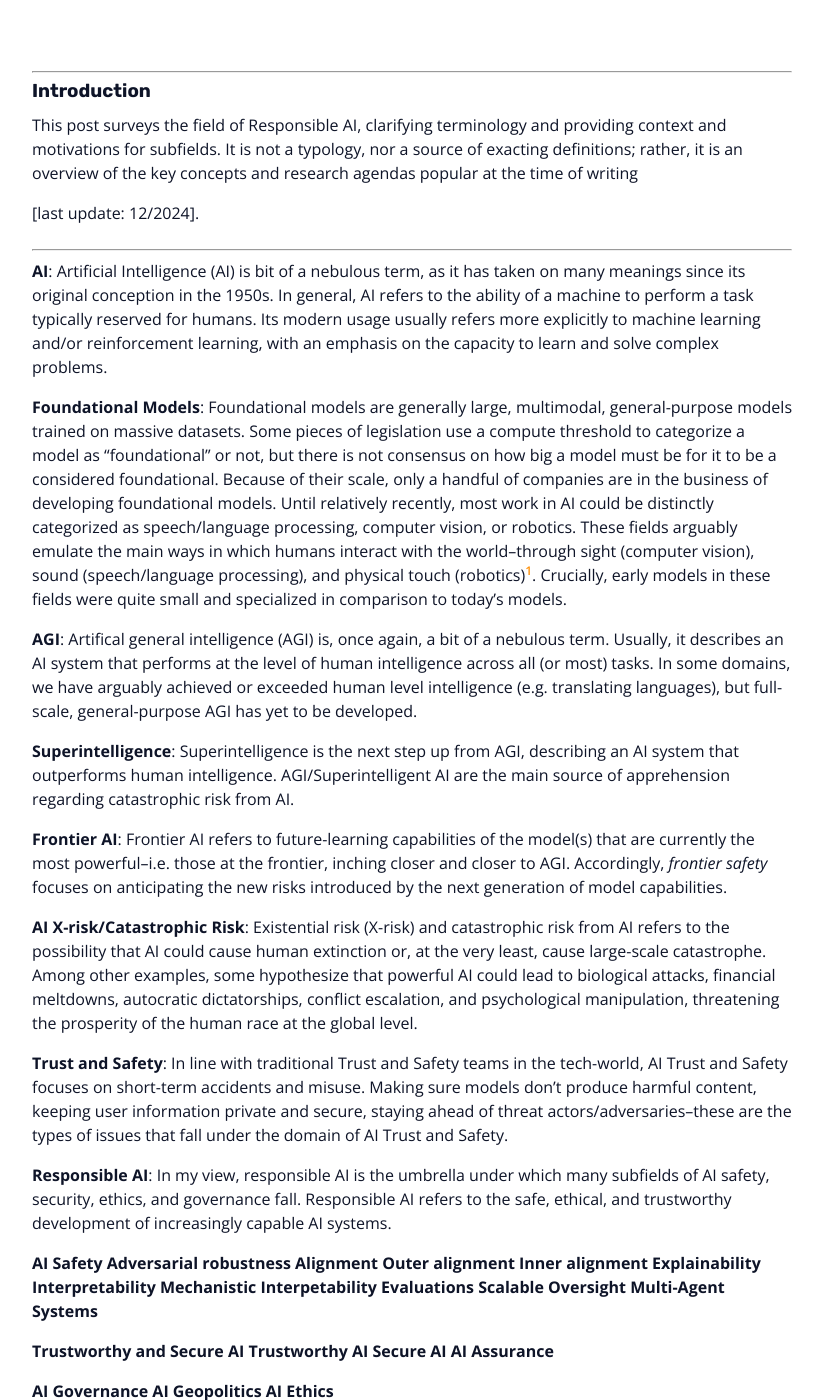
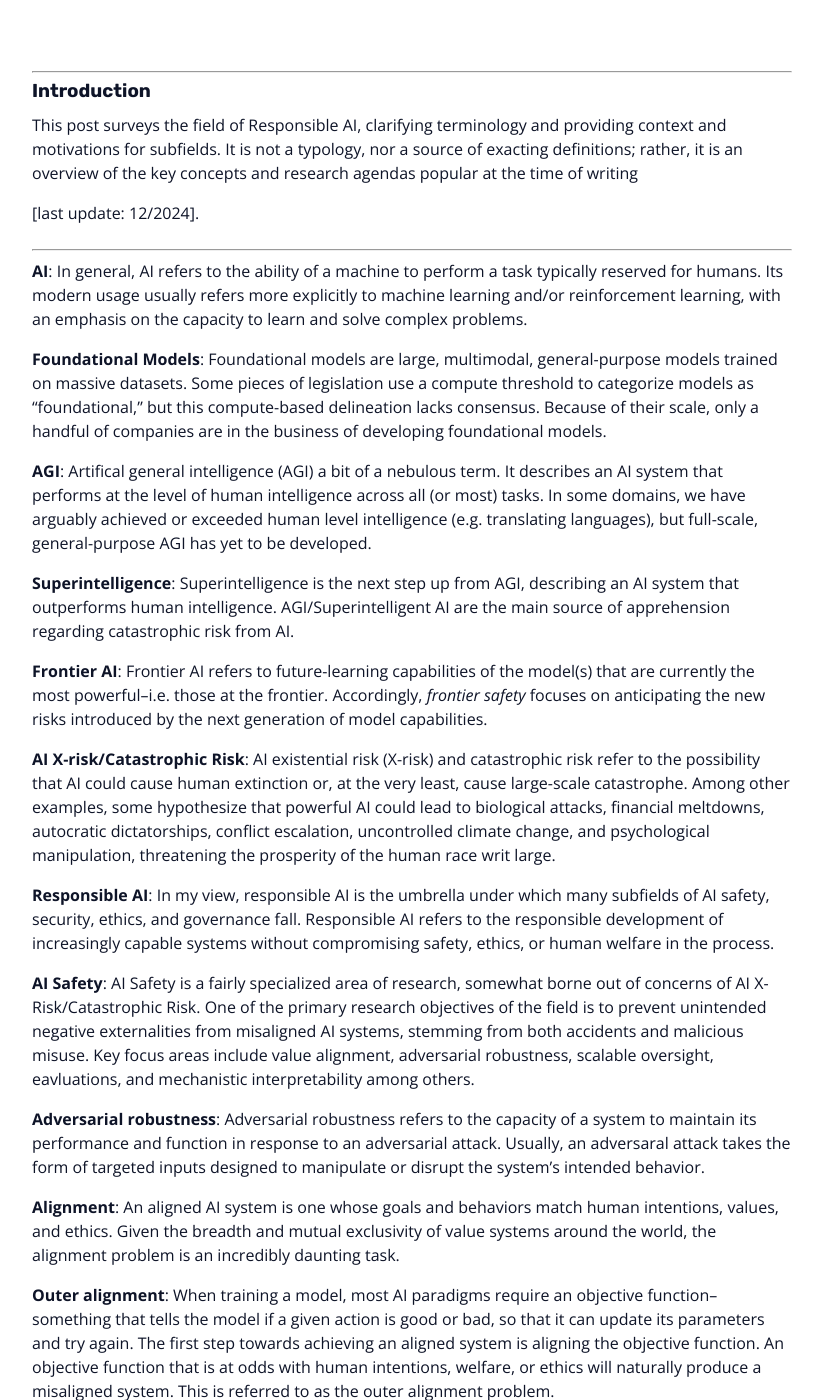
Before and after one commit to nickphayes/nickphayes.github.io, a Jekyll site: the page built from _posts/2024-12-17-definitions.md, in a window 1280 px wide and 1400 px high, scrolled down 529 px. Shown: the whole window, without its empty margins (228-1051 px from the left). Built offline with Jekyll 4.4.1, drawn with Linux system fonts in a browser that asks for light colours; some of the changed text lies outside the part shown.

Commit message:
working draft

```diff
--- a/_posts/2024-12-17-definitions.md
+++ b/_posts/2024-12-17-definitions.md
@@ -18,34 +18,39 @@ popular at the time of writing
 
 ---
 
-**AI**: Artificial Intelligence (AI) is bit of a nebulous term, as it has taken on many meanings since its original conception in the 1950s. In general, AI refers to the ability of a machine to perform a task typically reserved for humans. Its modern usage usually refers more explicitly to machine learning and/or reinforcement learning, with an emphasis on the capacity to learn and solve complex problems.
+**AI**: In general, AI refers to the ability of a machine to perform a task typically reserved for humans. Its modern usage usually refers more explicitly to machine learning and/or reinforcement learning, with an emphasis on the capacity to learn and solve complex problems.
 
-**Foundational Models**: Foundational models are generally large, multimodal, general-purpose models trained on massive datasets. Some pieces of legislation use a compute threshold to categorize a model as "foundational" or not, but there is not consensus on how big a model must be for it to be a considered foundational. Because of their scale, only a handful of companies are in the business of developing foundational models. Until relatively recently, most work in AI could be distinctly categorized as speech/language processing, computer vision, or robotics. These fields arguably emulate the main ways in which humans interact with the world--through sight (computer vision), sound (speech/language processing), and physical touch (robotics)[^a]. Crucially, early models in these fields were quite small and specialized in comparison to today's models.
+**Foundational Models**: Foundational models are large, multimodal, general-purpose models trained on massive datasets. Some pieces of legislation use a compute threshold to categorize models as "foundational," but this compute-based delineation lacks consensus. Because of their scale, only a handful of companies are in the business of developing foundational models.
 
-**AGI**: Artifical general intelligence (AGI) is, once again, a bit of a nebulous term. Usually, it describes an AI system that performs at the level of human intelligence across all (or most) tasks. In some domains, we have arguably achieved or exceeded human level intelligence (e.g. translating languages), but full-scale, general-purpose AGI has yet to be developed.
+**AGI**: Artifical general intelligence (AGI) a bit of a nebulous term. It describes an AI system that performs at the level of human intelligence across all (or most) tasks. In some domains, we have arguably achieved or exceeded human level intelligence (e.g. translating languages), but full-scale, general-purpose AGI has yet to be developed.
 
 **Superintelligence**: Superintelligence is the next step up from AGI, describing an AI system that outperforms human intelligence. AGI/Superintelligent AI are the main source of apprehension regarding catastrophic risk from AI.
 
-**Frontier AI**: Frontier AI refers to future-learning capabilities of the model(s) that are currently the most powerful--i.e. those at the frontier, inching closer and closer to AGI. Accordingly, *frontier safety* focuses on anticipating the new risks introduced by the next generation of model capabilities.
+**Frontier AI**: Frontier AI refers to future-learning capabilities of the model(s) that are currently the most powerful--i.e. those at the frontier. Accordingly, *frontier safety* focuses on anticipating the new risks introduced by the next generation of model capabilities.
 
-**AI X-risk/Catastrophic Risk**: Existential risk (X-risk) and catastrophic risk from AI refers to the possibility that AI could cause human extinction or, at the very least, cause large-scale catastrophe. Among other examples, some hypothesize that powerful AI could lead to biological attacks, financial meltdowns, autocratic dictatorships, conflict escalation, and psychological manipulation, threatening the prosperity of the human race at the global level.
+**AI X-risk/Catastrophic Risk**: AI existential risk (X-risk) and catastrophic risk refer to the possibility that AI could cause human extinction or, at the very least, cause large-scale catastrophe. Among other examples, some hypothesize that powerful AI could lead to biological attacks, financial meltdowns, autocratic dictatorships, conflict escalation, uncontrolled climate change, and psychological manipulation, threatening the prosperity of the human race writ large.
 
-**Trust and Safety**: In line with traditional Trust and Safety teams in the tech-world, AI Trust and Safety focuses on short-term accidents and misuse. Making sure models don't produce harmful content, keeping user information private and secure, staying ahead of threat actors/adversaries--these are the types of issues that fall under the domain of AI Trust and Safety.
+**Responsible AI**: In my view, responsible AI is the umbrella under which many subfields of AI safety, security, ethics, and governance fall. Responsible AI refers to the responsible development of increasingly capable systems without compromising safety, ethics, or human welfare in the process.
 
-**Responsible AI**: In my view, responsible AI is the umbrella under which many subfields of AI safety, security, ethics, and governance fall. Responsible AI refers to the safe, ethical, and trustworthy development of increasingly capable AI systems.
+**AI Safety**: AI Safety is a fairly specialized area of research, somewhat borne out of concerns of AI X-Risk/Catastrophic Risk. One of the primary research objectives of the field is to prevent unintended negative externalities from misaligned AI systems, stemming from both accidents and malicious misuse. Key focus areas include value alignment, adversarial robustness, scalable oversight, eavluations, and mechanistic interpretability among others.
 
+**Adversarial robustness**: Adversarial robustness refers to the capacity of a system to maintain its performance and function in response to an adversarial attack. Usually, an adversaral attack takes the form of targeted inputs designed to manipulate or disrupt the system's intended behavior.
 
-**AI Safety**
-**Adversarial robustness**
-**Alignment**
-**Outer alignment**
-**Inner alignment**
-**Explainability**
+**Alignment**: An aligned AI system is one whose goals and behaviors match human intentions, values, and ethics. Given the breadth and mutual exclusivity of value systems around the world, the alignment problem is an incredibly daunting task.
+
+**Outer alignment**: When training a model, most AI paradigms require an objective function--something that tells the model if a given action is good or bad, so that it can update its parameters and try again. The first step towards achieving an aligned system is aligning the objective function. An objective function that is at odds with human intentions, welfare, or ethics will naturally produce a misaligned system. This is referred to as the outer alignment problem.
+
+**Inner alignment**: Inner alignment is a bit trickier. At least for now, we do not have a perfect understanding of the internal decision-making processes of models. This means we might observe a model's behavior as achieving the intended objective, but in actuality it has learned a separate set of heuristics that could be harmful. For example, let's say we are training an AI system to INSERT EXAMPLE IN HERE LATER
+
+**Explainability**:
+
 **Interpretability**
 **Mechanistic Interpetability**
 **Evaluations**
 **Scalable Oversight**
 **Multi-Agent Systems**
+
+**Trust and Safety**: In line with traditional Trust and Safety teams in the tech-world, AI Trust and Safety focuses on short-term accidents and misuse. Making sure models don't produce harmful content, keeping user information private and secure, staying ahead of threat actors/adversaries--these are the types of issues that fall under the domain of AI Trust and Safety.
 
 **Trustworthy and Secure AI**
 **Trustworthy AI**
@@ -54,6 +59,10 @@ popular at the time of writing
 
 **AI Governance**
 **AI Geopolitics**
+**General Purpose Technology (GPT)**
 **AI Ethics**
 
 [^a]: As a fun sidenote, a few researchers have even explored taste/smell as potential sources of inspiration for AI development.
+
+
+Until relatively recently, most work in AI could be distinctly categorized as speech/language processing, computer vision, or robotics. These fields arguably emulate the main ways in which humans interact with the world--through sight (computer vision), sound (speech/language processing), and physical touch (robotics)[^a]. Crucially, early models in these fields were quite small and specialized in comparison to today's models.
```
